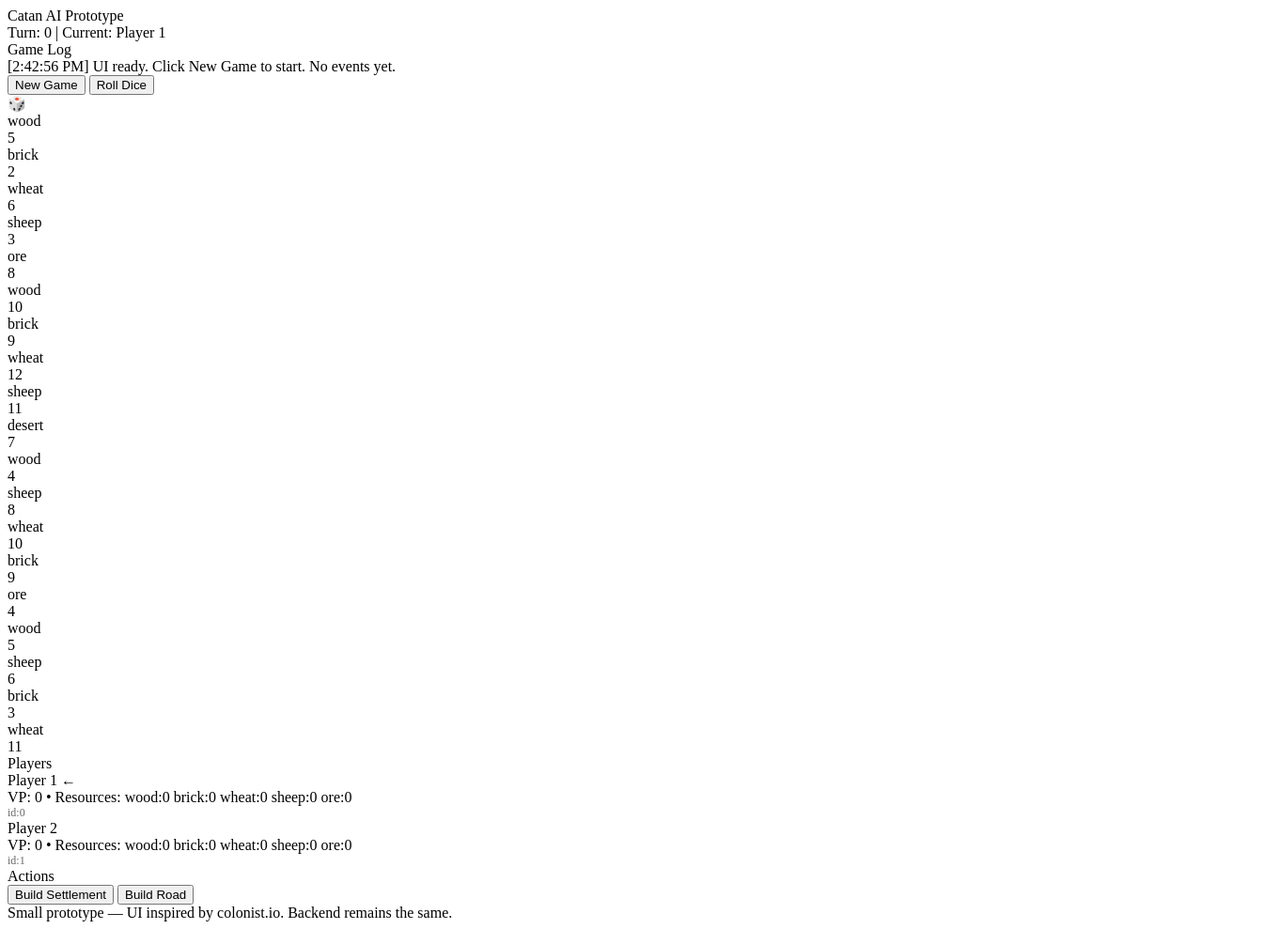
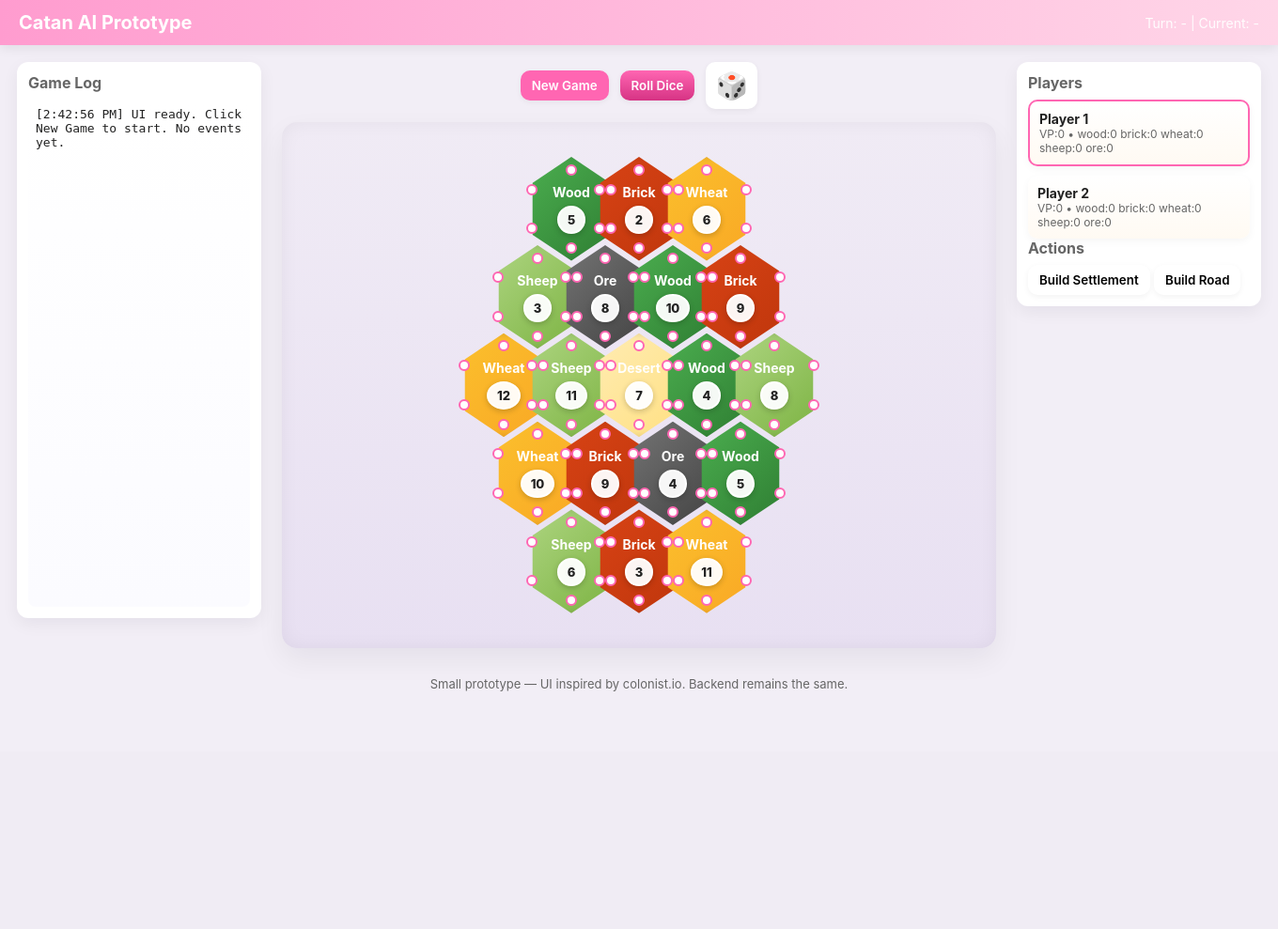
Before and after one commit to P-ragati/CatanAI, a Flask app: page / in a window 1360 px wide. Shown: the whole page at 94% size. After the commit the page ends 736 px from the top, so only its background shows below. Run offline with Flask 3, Linux system fonts and the light colour scheme.

Commit message:
Improved Catan UI: hex board layout, nodes, settlements, and roads

```diff
--- a/static/game.js
+++ b/static/game.js
@@ -1,145 +1,239 @@
-// static/game.js
-// Colonist-style UI - frontend (keeps backend same)
-console.log("Colonist-style UI loaded");
+console.log("Catan Colonist-style UI loaded");
 
 const board = document.getElementById("board");
+const tilesLayer = document.getElementById("tilesLayer");
+const nodesLayer = document.getElementById("nodesLayer");
+const roadsLayer = document.getElementById("roadsLayer");
 const playersDiv = document.getElementById("players");
 const logDiv = document.getElementById("gamelog");
 const turnIndicator = document.getElementById("turnIndicator");
 const diceDisplay = document.getElementById("diceDisplay");
+
+let buildMode = null;
+let selectedNodesForRoad = [];
+
+document.getElementById("buildSettlementBtn").addEventListener("click", ()=>{
+  buildMode="settlement";
+  addLog("Build mode: Settlement. Click a node to place.");
+});
+document.getElementById("buildRoadBtn").addEventListener("click", ()=>{
+  buildMode="road";
+  selectedNodesForRoad=[];
+  addLog("Build mode: Road. Click two nodes in sequence.");
+});
 
 function addLog(text){
   const time = new Date().toLocaleTimeString();
   logDiv.textContent = `[${time}] ${text}\n` + logDiv.textContent;
 }
 
-// tile positions for 19-hex Catan layout, relative to board center
-// These were hand-tuned for nice spacing; JS will convert to px using board size.
-const layoutOffsets = [
-  // row -2 (3)
-  {x:-2,y:-2},{x:0,y:-2},{x:2,y:-2},
-  // row -1 (4)
-  {x:-3,y:-1},{x:-1,y:-1},{x:1,y:-1},{x:3,y:-1},
-  // row 0 (5)
-  {x:-4,y:0},{x:-2,y:0},{x:0,y:0},{x:2,y:0},{x:4,y:0},
-  // row +1 (4)
-  {x:-3,y:1},{x:-1,y:1},{x:1,y:1},{x:3,y:1},
-  // row +2 (3)
-  {x:-2,y:2},{x:0,y:2},{x:2,y:2}
-];
+// Hex rows layout
+const hexRows = [[0,1,2],[3,4,5,6],[7,8,9,10,11],[12,13,14,15],[16,17,18]];
 
-// Renders tiles given state.tiles (array of 19)
+// Render tiles
 function renderTiles(tiles){
-  // clear
-  board.innerHTML = "";
-  const boardRect = board.getBoundingClientRect();
-  const centerX = boardRect.width / 2;
-  const centerY = boardRect.height / 2;
-  const spacing = parseInt(getComputedStyle(document.documentElement).getPropertyValue('--tile-size')) || 96;
-  const hSpacing = spacing * 0.86; // horizontal distance between columns
-  const vSpacing = spacing * 0.74; // vertical distance between rows
+  tilesLayer.innerHTML="";
+  nodesLayer.innerHTML="";
+  roadsLayer.innerHTML="";
 
-  tiles.forEach((tile, idx) => {
-    const off = layoutOffsets[idx];
-    const tileEl = document.createElement("div");
-    tileEl.className = `tile ${tile.resource}` + (tile.robbed ? " robbed" : "");
-    // calc pos
-    const left = centerX + off.x * hSpacing - (spacing/2);
-    const top  = centerY + off.y * vSpacing - (spacing*0.55);
-    tileEl.style.left = `${left}px`;
-    tileEl.style.top = `${top}px`;
+  const centerX = board.clientWidth/2;
+  const centerY = board.clientHeight/2;
+  const tileW = parseInt(getComputedStyle(document.documentElement).getPropertyValue('--tile-size')) || 96;
+  const tileH = tileW*1.15;
+  const hSpacing = tileW*0.75;
+  const vSpacing = tileH*0.85;
 
-    tileEl.innerHTML = `<div class="res">${tile.resource}</div>
-                        <div class="num">${tile.number}</div>`;
-    board.appendChild(tileEl);
+  let tileIdx = 0;
+  const numRows = hexRows.length;
+  const startY = centerY - (numRows-1)/2*vSpacing;
+
+  for(let r=0;r<numRows;r++){
+    const cols = hexRows[r];
+    const startX = centerX - (cols.length-1)/2*hSpacing;
+    for(let c=0;c<cols.length;c++){
+      if(tileIdx>=tiles.length) break;
+      const tile = tiles[tileIdx];
+      const x = startX + c*hSpacing - tileW/2;
+      const y = startY + r*vSpacing - tileH/2;
+
+      const tileEl = document.createElement("div");
+      tileEl.className=`tile ${tile.resource}` + (tile.robbed?" robbed":"");
+      tileEl.style.left=`${x}px`;
+      tileEl.style.top=`${y}px`;
+      tileEl.innerHTML=`<div class="res">${tile.resource}</div><div class="num">${tile.number}</div>`;
+      tilesLayer.appendChild(tileEl);
+
+      // Nodes
+      const nodeCoords = getHexCorners(x,y,tileW,tileH);
+      nodeCoords.forEach((coord,nidOffset)=>{
+        const node = document.createElement("div");
+        node.className="node";
+        node.style.left=`${coord.x-6}px`;
+        node.style.top=`${coord.y-6}px`;
+        node.title=`Node ${tileIdx*6+nidOffset}`;
+        node.addEventListener("click",()=>handleNodeClick(tileIdx*6+nidOffset));
+        nodesLayer.appendChild(node);
+      });
+
+      tileIdx++;
+    }
+  }
+}
+
+// Hex corner calculation
+function getHexCorners(x,y,w,h){
+  const cx = x+w/2;
+  const cy = y+h/2;
+  const r = w/2;
+  const hRatio = Math.sqrt(3)/2;
+  return [
+    {x:cx,y:cy-r*hRatio},
+    {x:cx+r*0.87,y:cy-r*hRatio/2},
+    {x:cx+r*0.87,y:cy+r*hRatio/2},
+    {x:cx,y:cy+r*hRatio},
+    {x:cx-r*0.87,y:cy+r*hRatio/2},
+    {x:cx-r*0.87,y:cy-r*hRatio/2},
+  ];
+}
+
+// Node click
+async function handleNodeClick(nodeId){
+  if(!buildMode) return;
+  const stateRes = await fetch("/api/state");
+  const state = await stateRes.json();
+
+  if(buildMode==="settlement"){
+    const payload={player:state.current_player,type:"settlement",node:nodeId};
+    await sendBuild(payload);
+  } else if(buildMode==="road"){
+    selectedNodesForRoad.push(nodeId);
+    if(selectedNodesForRoad.length===2){
+      const payload={player:state.current_player,type:"road",edge:selectedNodesForRoad};
+      await sendBuild(payload);
+      selectedNodesForRoad=[];
+    } else {
+      addLog("Selected first node for road. Click another node.");
+    }
+  }
+}
+
+// Send build request
+async function sendBuild(payload){
+  try{
+    const res = await fetch("/api/build",{method:"POST",headers:{"Content-Type":"application/json"},body:JSON.stringify(payload)});
+    const data = await res.json();
+    if(data.error) addLog(`Build failed: ${data.error}`);
+    else {
+      addLog(`Built ${payload.type} at ${payload.node||JSON.stringify(payload.edge)}`);
+      renderTiles(data.state.tiles);
+      renderPlayers(data.state);
+    }
+  }catch(err){ addLog("Build request failed: "+err.message) }
+  buildMode=null;
+}
+
+// Render players
+function renderPlayers(state){
+  playersDiv.innerHTML="";
+  state.players.forEach(p=>{
+    const el=document.createElement("div");
+    el.className="player-card";
+    if(state.current_player===p.id) el.style.border="2px solid var(--accent)";
+    el.innerHTML=`<div class="player-left">
+                    <div class="player-name">${p.name}</div>
+                    <div class="player-resources">VP:${p.vp} • wood:${p.resources.wood} brick:${p.resources.brick} wheat:${p.resources.wheat} sheep:${p.resources.sheep} ore:${p.resources.ore}</div>
+                  </div>`;
+    playersDiv.appendChild(el);
+
+    // Render settlements
+    p.settlements.forEach(nodeId=>{
+      const nodeEl = document.createElement("div");
+      nodeEl.className="settlement";
+      const nodeDiv = document.querySelector(`.node[title="Node ${nodeId}"]`);
+      if(nodeDiv){
+        nodeEl.style.left=nodeDiv.style.left;
+        nodeEl.style.top=nodeDiv.style.top;
+        nodesLayer.appendChild(nodeEl);
+      }
+    });
+
+    // Render roads
+    p.roads.forEach(edge=>{
+      const [n1,n2]=edge;
+      const node1=document.querySelector(`.node[title="Node ${n1}"]`);
+      const node2=document.querySelector(`.node[title="Node ${n2}"]`);
+      if(node1 && node2){
+        const road=document.createElement("div");
+        road.className="road";
+        const x1=parseFloat(node1.style.left)+6;
+        const y1=parseFloat(node1.style.top)+6;
+        const x2=parseFloat(node2.style.left)+6;
+        const y2=parseFloat(node2.style.top)+6;
+        const dx=x2-x1, dy=y2-y1;
+        const length=Math.sqrt(dx*dx+dy*dy);
+        road.style.width=length+"px";
+        road.style.left=x1+"px";
+        road.style.top=y1+"px";
+        const angle=Math.atan2(dy,dx)*180/Math.PI;
+        road.style.transform=`rotate(${angle}deg)`;
+        roadsLayer.appendChild(road);
+      }
+    });
   });
 }
 
-// Render players side bar
-function renderPlayers(state){
-  playersDiv.innerHTML = "";
-  state.players.forEach(p=>{
-    const el = document.createElement("div");
-    el.className = "player-card";
-    el.innerHTML = `<div class="player-left">
-                      <div class="player-name">${p.name} ${state.current_player === p.id ? "←" : ""}</div>
-                      <div class="player-resources">VP: ${p.vp} • Resources: wood:${p.resources.wood} brick:${p.resources.brick} wheat:${p.resources.wheat} sheep:${p.resources.sheep} ore:${p.resources.ore}</div>
-                    </div>
-                    <div class="player-right">
-                      <div style="font-size:12px;color:#666">id:${p.id}</div>
-                    </div>`;
-    playersDiv.appendChild(el);
-  });
-  turnIndicator.textContent = `Turn: ${state.turn} | Current: ${state.players[state.current_player].name}`;
+// Fetch & render state
+async function fetchStateAndRender(){
+  try{
+    const res=await fetch("/api/state");
+    const state=await res.json();
+    renderTiles(state.tiles);
+    renderPlayers(state);
+  }catch(err){ addLog("Failed to fetch state: "+err.message) }
 }
 
-// Fetch state and update UI
-async function fetchStateAndRender(){
-  try {
-    const res = await fetch("/api/state");
-    const state = await res.json();
-    renderTiles(state.tiles);
-    renderPlayers(state);
-  } catch(err){
-    addLog("Failed to fetch state: " + err.message);
-  }
-}
-
-// Start new game
+// New game
 async function newGame(){
-  try {
-    const res = await fetch("/api/new_game", {method:"POST"});
-    const data = await res.json();
-    addLog("New game started: " + data.state.game_id);
+  try{
+    const res=await fetch("/api/new_game",{method:"POST"});
+    const data=await res.json();
+    addLog("New game started: "+data.state.game_id);
     renderTiles(data.state.tiles);
     renderPlayers(data.state);
     animateDice(null);
-  } catch(err){
-    addLog("New game failed: " + err.message);
-  }
+  }catch(err){ addLog("New game failed: "+err.message) }
 }
 
-// Roll dice with simple animation
+// Dice
 function animateDice(result){
-  // simple CSS text rotation & temporary animation
-  diceDisplay.textContent = "🎲 Rolling...";
-  diceDisplay.style.transform = "rotate(-10deg) scale(1.04)";
+  diceDisplay.textContent="🎲 Rolling...";
+  diceDisplay.style.transform="rotate(-15deg) scale(1.05)";
   setTimeout(()=>{
-    if(result){
-      diceDisplay.textContent = `🎲 ${result.d1} + ${result.d2} = ${result.total}`;
-    } else {
-      diceDisplay.textContent = "🎲";
-    }
-    diceDisplay.style.transform = "";
-  }, 700);
+    if(result) diceDisplay.textContent=`🎲 ${result.d1} + ${result.d2} = ${result.total}`;
+    else diceDisplay.textContent="🎲";
+    diceDisplay.style.transform="";
+  },700);
 }
 
+// Roll dice
 async function rollDice(){
-  try {
+  try{
     animateDice(null);
-    const res = await fetch("/api/roll", {method:"POST", headers:{"Content-Type":"application/json"}, body: JSON.stringify({})});
-    const data = await res.json();
-    const [d1,d2] = data.dice;
+    const res=await fetch("/api/roll",{method:"POST",headers:{"Content-Type":"application/json"},body:JSON.stringify({})});
+    const data=await res.json();
+    const [d1,d2]=data.dice;
     animateDice({d1,d2,total:data.total});
     addLog(`Rolled ${d1}+${d2} = ${data.total}`);
-    // show distribution if any
-    if(data.distribution && data.distribution.length){
-      data.distribution.forEach(dist=>{
-        addLog(`Player ${dist.player} gained ${dist.resource} (node ${dist.node})`);
-      });
-    }
-    // update the UI with new state from backend
+    if(data.distribution?.length) data.distribution.forEach(dist=>addLog(`Player ${dist.player} gained ${dist.resource} (node ${dist.node})`));
     renderTiles(data.state.tiles);
     renderPlayers(data.state);
-  } catch(err){
-    addLog("Roll failed: " + err.message);
-  }
+  }catch(err){ addLog("Roll failed: "+err.message) }
 }
 
-// Attach event listeners
+// Attach buttons
 document.getElementById("newGameBtn").addEventListener("click", newGame);
 document.getElementById("rollBtn").addEventListener("click", rollDice);
 
-// initial load
+// Initial render
 fetchStateAndRender();
 addLog("UI ready. Click New Game to start.");
--- a/static/style.css
+++ b/static/style.css
@@ -0,0 +1,147 @@
+:root {
+    --bg: #f2eef6;
+    --panel: #ffffff;
+    --accent: #ff66b2;
+    --accent-dark: #d63384;
+    --muted: #666;
+    --tile-size: 96px;
+    --hex-shadow: rgba(0,0,0,0.15);
+  }
+
+  /* Basic reset */
+  *{box-sizing:border-box;margin:0;padding:0;font-family:Inter, system-ui, Arial, sans-serif}
+  body{background:var(--bg);color:#222;min-height:100vh;display:flex;flex-direction:column}
+
+  /* Topbar */
+  .topbar{display:flex;justify-content:space-between;align-items:center;padding:12px 20px;background:linear-gradient(90deg,#ff9ccf,#ffd6e8);color:white;box-shadow:0 3px 12px rgba(0,0,0,0.08)}
+  .brand{font-weight:700;font-size:20px}
+  .turn-indicator{font-size:14px;opacity:0.95}
+
+  /* Layout */
+  .layout{display:grid;grid-template-columns:260px 1fr 260px;gap:18px;padding:18px;align-items:start}
+  @media (max-width:1000px){.layout{grid-template-columns:1fr;grid-auto-rows:auto} .left,.right{order:2} .board-wrap{order:1}}
+
+  /* Panels */
+  .panel{background:var(--panel);border-radius:12px;padding:12px;box-shadow:0 6px 18px rgba(16,24,40,0.06)}
+  .panel-title{font-weight:700;margin-bottom:8px;color:var(--muted)}
+  .log{height:540px;overflow:auto;padding:8px;border-radius:8px;background:linear-gradient(180deg,#fff,#fbfbff);font-family:monospace;font-size:13px}
+  .players{display:flex;flex-direction:column;gap:10px}
+
+  /* Player card */
+  .player-card{display:flex;justify-content:space-between;align-items:center;padding:10px;border-radius:10px;background:linear-gradient(180deg,#fff,#fffaf3);box-shadow:0 3px 8px rgba(0,0,0,0.04);transition:transform 0.2s}
+  .player-card:hover{transform:translateY(-3px)}
+  .player-left{display:flex;flex-direction:column}
+  .player-name{font-weight:700;font-size:14px}
+  .player-resources{font-size:12px;color:var(--muted)}
+
+  /* Controls */
+  .controls-top{display:flex;align-items:center;gap:12px;margin-bottom:14px;justify-content:center}
+  .btn{padding:8px 12px;border-radius:10px;border:none;background:#fff;font-weight:600;cursor:pointer;box-shadow:0 2px 6px rgba(0,0,0,0.05);transition:all 0.2s}
+  .btn.primary{background:var(--accent);color:white}
+  .btn.accent{background:linear-gradient(180deg,var(--accent),var(--accent-dark));color:white}
+  .btn:hover{transform:translateY(-2px);box-shadow:0 8px 18px rgba(0,0,0,0.08)}
+
+  /* Dice */
+  .dice{font-size:28px;padding:8px 10px;border-radius:10px;background:#fff;box-shadow:0 2px 6px rgba(0,0,0,0.06);display:inline-block;transition:all 0.3s}
+
+  /* Board */
+  .board-wrap{display:flex;flex-direction:column;align-items:center}
+  .board{
+    width: 760px;
+    max-width: 92vw;
+    height: 560px;
+    background:linear-gradient(180deg,#f0ebf5,#e8e0f2);
+    border-radius:16px;
+    padding:0;
+    position: relative;
+    overflow:hidden;
+    box-shadow:0 12px 30px rgba(16,24,40,0.06), inset 0 0 20px rgba(0,0,0,0.05);
+  }
+
+  .tile {
+    width: var(--tile-size);
+    height: calc(var(--tile-size) * 1.15);
+    clip-path: polygon(50% 0%, 93% 25%, 93% 75%, 50% 100%, 7% 75%, 7% 25%);
+    position: absolute;
+    display: flex;
+    align-items: center;
+    justify-content: center;
+    flex-direction: column;
+    font-weight: 700;
+    color: #fff;
+    box-shadow:
+      inset 0 0 8px rgba(0,0,0,0.15),
+      0 6px 18px var(--hex-shadow);
+    transition: transform 0.2s, box-shadow 0.2s;
+    user-select: none;
+    cursor: pointer;
+  }
+  .tile:hover{
+    transform:translateY(-6px) scale(1.05);
+    box-shadow:0 16px 36px rgba(0,0,0,0.25), inset 0 0 6px rgba(255,255,255,0.2);
+  }
+  .tile .res {font-size:14px;text-transform:capitalize}
+  .tile .num {
+    margin-top:6px;
+    background:rgba(255,255,255,0.95);
+    color:#222;
+    padding:5px 9px;
+    border-radius:50%;
+    font-weight:800;
+    font-size:13px;
+    box-shadow:0 2px 6px rgba(0,0,0,0.2);
+    border:2px solid #fff;
+  }
+  .tile.robbed{opacity:0.5;filter:grayscale(0.4)}
+
+  /* Tile colors by resource */
+  .tile.wood{background:linear-gradient(135deg,#4CAF50,#2E7D32);}
+  .tile.brick{background:linear-gradient(135deg,#D84315,#BF360C);}
+  .tile.wheat{background:linear-gradient(135deg,#FBC02D,#F9A825);}
+  .tile.sheep{background:linear-gradient(135deg,#AED581,#7CB342);}
+  .tile.ore{background:linear-gradient(135deg,#757575,#424242);}
+  .tile.desert{background:linear-gradient(135deg,#FFECB3,#FFE082);}
+
+  /* Node (corner) */
+  .node{
+      width:12px;height:12px;
+      background:#fff;
+      border:2px solid var(--accent);
+      border-radius:50%;
+      position:absolute;
+      cursor:pointer;
+      transition: transform 0.15s, box-shadow 0.2s;
+      z-index:5;
+  }
+  .node:hover{
+      transform:scale(1.3);
+      box-shadow:0 3px 12px rgba(0,0,0,0.2);
+  }
+
+  /* Settlements */
+  .settlement{
+      width:14px; height:14px;
+      border-radius:50%;
+      position:absolute;
+      background:var(--accent);
+      border:2px solid white;
+      z-index:10;
+  }
+  .settlement:hover{
+      transform:scale(1.4);
+      box-shadow:0 0 6px rgba(0,0,0,0.3);
+  }
+
+  /* Roads */
+  .road{
+      position:absolute;
+      height:6px;
+      background:linear-gradient(90deg,#d63384,#ff66b2);
+      border-radius:3px;
+      transform-origin:left center;
+      z-index:8;
+      box-shadow:0 1px 4px rgba(0,0,0,0.2);
+  }
+
+  /* Footer */
+  .footer{padding:12px;text-align:center;color:var(--muted);font-size:13px}
--- a/templates/index.html
+++ b/templates/index.html
@@ -25,7 +25,11 @@
         <div id="diceDisplay" class="dice">🎲</div>
       </div>
 
-      <div id="board" class="board" aria-label="Catan board"></div>
+      <div id="board" class="board" aria-label="Catan board">
+        <div id="roadsLayer"></div>
+        <div id="nodesLayer"></div>
+        <div id="tilesLayer"></div>
+      </div>
     </section>
 
     <aside class="panel right">
```
